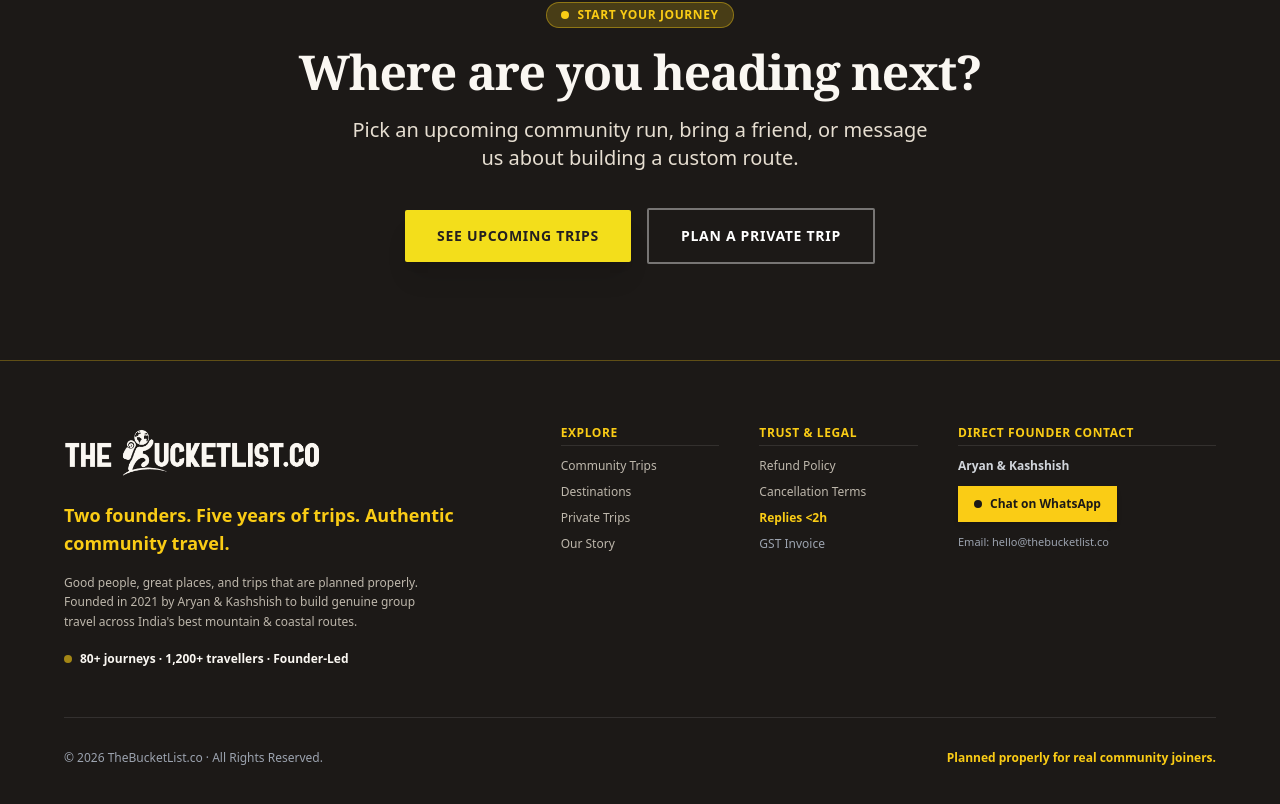
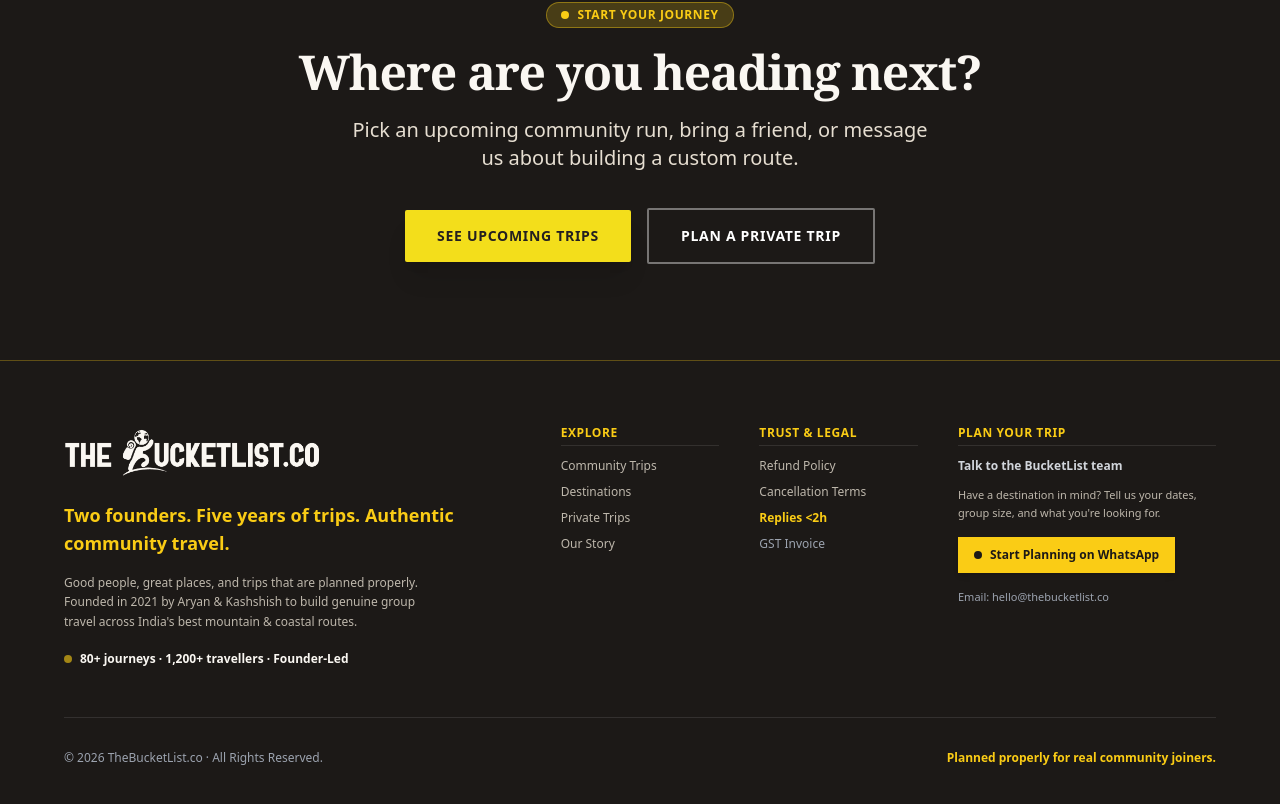
Before and after one commit to DhirajSahu18/bucketList, a Next.js app: page / in a window 1280 px wide. Shown: the part 4697-5501 px from the top of the page. Built offline with nearby package versions, Linux system fonts and the light colour scheme; no server answers; a web font is replaced by a local one.

Commit message:
Refine private trips contact CTAs and UI copy

```diff
--- a/src/app/private-trips/PrivateTripForm.tsx
+++ b/src/app/private-trips/PrivateTripForm.tsx
@@ -22,7 +22,7 @@
   const [loading, setLoading] = useState(false);
   const [errorMessage, setErrorMessage] = useState<string | null>(null);
 
-  const whatsappMessage = `Hi Aryan & Kashshish, I'd like to plan a private trip!
+  const whatsappMessage = `Hi BucketList team, I'd like to plan a private trip!
 Name: ${formData.name || "Traveller"}
 Phone: ${formData.phone || "N/A"}
 Destination: ${formData.destination}
@@ -79,7 +79,7 @@
         </div>
         <h3 className="font-sans text-2xl font-extrabold">Consultation Request Received</h3>
         <p className="text-sm text-[#4e473e] max-w-md mx-auto font-sans leading-relaxed">
-          Thanks {formData.name}! Aryan or Kashshish will review your preferences and message your WhatsApp at {formData.phone} within 2 hours.
+          Thanks {formData.name}! Our team will review your preferences and message your WhatsApp at {formData.phone} within 2 hours.
         </p>
         <div className="pt-4 border-t border-[#e6ded1] flex flex-col items-center gap-3 font-sans">
           <a
@@ -88,10 +88,10 @@
             rel="noopener noreferrer"
             className="inline-flex items-center gap-2 px-6 py-3.5 bg-[#128c7e] hover:bg-[#0e6c61] text-white text-xs font-extrabold rounded-xs shadow-sm transition-all"
           >
-            <span>Chat on WhatsApp Right Away</span>
+            <span>Start Planning on WhatsApp</span>
           </a>
           <span className="text-[11px] text-[#4e473e] font-medium">
-            ⚡ Direct founder chat pre-filled with your details
+            ⚡ Direct chat pre-filled with your details
           </span>
         </div>
       </div>
@@ -255,16 +255,16 @@
           className="w-full sm:w-auto bg-[#1c1917] text-[#FAF7F2] hover:bg-[#8c4a2f] text-xs px-8 py-3.5 font-extrabold"
           disabled={loading}
         >
-          {loading ? "Sending Request..." : "Request Private Itinerary Proposal"}
+          {loading ? "Sending Request..." : "Plan My Private Trip →"}
         </Button>
 
         <a
           href={whatsappUrl}
           target="_blank"
           rel="noopener noreferrer"
-          className="text-xs font-extrabold text-[#128c7e] underline"
+          className="text-xs font-extrabold text-[#128c7e] underline hover:text-[#0e6c61] transition-colors"
         >
-          Or message Aryan & Kashshish on WhatsApp directly
+          Prefer WhatsApp? Chat with us directly &rarr;
         </a>
       </div>
     </form>
--- a/src/app/private-trips/page.tsx
+++ b/src/app/private-trips/page.tsx
@@ -50,7 +50,7 @@
                 Tell us your dates, group size, and the kind of trip you want. We&apos;ll help you figure out the rest.
               </p>
 
-              {/* Responsive CTAs */}
+              {/* Refined Brand CTAs */}
               <div className="pt-2 flex flex-wrap items-center gap-4 font-sans">
                 <Button
                   href="#consultation-form"
@@ -58,7 +58,7 @@
                   size="lg"
                   className="bg-[#FACC15] text-[#1c1917] hover:bg-[#eab308] border-none font-extrabold py-3.5 px-6 text-sm shadow-xl"
                 >
-                  Tell us about your group
+                  Plan Your Private Trip
                 </Button>
 
                 <a
@@ -67,7 +67,7 @@
                   rel="noopener noreferrer"
                   className="inline-flex items-center justify-center gap-2 bg-[#128c7e] hover:bg-[#0e6c61] text-white px-6 py-3.5 rounded-xs text-sm font-extrabold transition-all shadow-md"
                 >
-                  <span>WhatsApp Aryan & Kashshish</span>
+                  <span>Chat on WhatsApp</span>
                 </a>
               </div>
 
@@ -249,7 +249,7 @@
                   <span className="text-xs font-extrabold text-[#8c4a2f] uppercase tracking-wider block">
                     02 &mdash; We understand your crew
                   </span>
-                  <h3 className="font-sans text-base font-extrabold text-[#1c1917]">Direct founder alignment</h3>
+                  <h3 className="font-sans text-base font-extrabold text-[#1c1917]">Direct team alignment</h3>
                   <p className="text-xs text-[#4e473e] leading-relaxed font-normal">
                     We connect on WhatsApp to understand your pace, stay preferences, celebratory plans, and route requirements.
                   </p>
@@ -266,13 +266,18 @@
                 </div>
               </div>
 
+              {/* Brand Quick Response Reassurance Card */}
               <div className="p-5 bg-[#1c1917] text-white rounded-sm space-y-2 text-xs font-sans border-l-4 border-[#FACC15]">
                 <span className="text-[#FACC15] font-extrabold block uppercase tracking-wider text-[11px]">
-                  ⚡ Direct Founder Contact
+                  ⚡ QUICK RESPONSE
                 </span>
+                <h3 className="font-sans text-sm font-extrabold text-white">Planning a trip? Let&apos;s talk.</h3>
                 <p className="text-[#e6ded1] font-medium leading-relaxed">
-                  We reply on WhatsApp within 2 hours — personally handled by Aryan &amp; Kashshish.
+                  Tell us what you&apos;re planning and we&apos;ll help you shape the right trip. We usually reply on WhatsApp within 2 hours.
                 </p>
+                <span className="text-[11px] text-[#FACC15] block pt-1 font-semibold">
+                  Founder-led team. Personal planning. No automated travel desks.
+                </span>
               </div>
             </div>
 
--- a/src/components/layout/Footer.tsx
+++ b/src/components/layout/Footer.tsx
@@ -4,7 +4,7 @@
 import { getWhatsAppLink } from "@/lib/utils";
 
 export function Footer() {
-  const whatsappUrl = getWhatsAppLink("Hi Aryan & Kashshish, I'm reaching out from the website footer.");
+  const whatsappUrl = getWhatsAppLink("Hi BucketList team, I'd like to plan a trip!");
 
   return (
     <footer className="bg-[#1c1917] text-[#faf7f2] border-t border-[#FACC15]/30 pt-16 pb-12">
@@ -58,10 +58,14 @@
               </ul>
             </div>
 
-            {/* Direct Founder Contact */}
+            {/* Plan Your Trip */}
             <div className="col-span-2 md:col-span-3 space-y-3 font-sans text-xs">
-              <span className="text-[#FACC15] uppercase tracking-wider block font-extrabold border-b border-[#FAF7F2]/10 pb-1">Direct Founder Contact</span>
-              <p className="text-gray-300 font-extrabold">Aryan & Kashshish</p>
+              <span className="text-[#FACC15] uppercase tracking-wider block font-extrabold border-b border-[#FAF7F2]/10 pb-1">PLAN YOUR TRIP</span>
+              <p className="text-gray-300 font-extrabold">Talk to the BucketList team</p>
+              <p className="text-[11px] text-[#e6ded1]/80 leading-relaxed font-normal">
+                Have a destination in mind? Tell us your dates, group size, and what you&apos;re looking for.
+              </p>
+              <div className="pt-1">
                 <a
                   href={whatsappUrl}
                   target="_blank"
@@ -69,9 +73,10 @@
                   className="inline-flex items-center gap-2 px-4 py-2.5 bg-[#FACC15] text-[#1c1917] hover:bg-[#eab308] rounded-xs text-xs font-extrabold transition-all shadow-md"
                 >
                   <span className="w-2 h-2 rounded-full bg-[#1c1917]" />
-                <span>Chat on WhatsApp</span>
+                  <span>Start Planning on WhatsApp</span>
                 </a>
-              <p className="text-[11px] text-gray-400 font-medium">Email: {siteSettings.email}</p>
+              </div>
+              <p className="text-[11px] text-gray-400 font-medium pt-1">Email: {siteSettings.email}</p>
             </div>
           </div>
 
```
Lines whose indentation alone changed are shown as unchanged.
